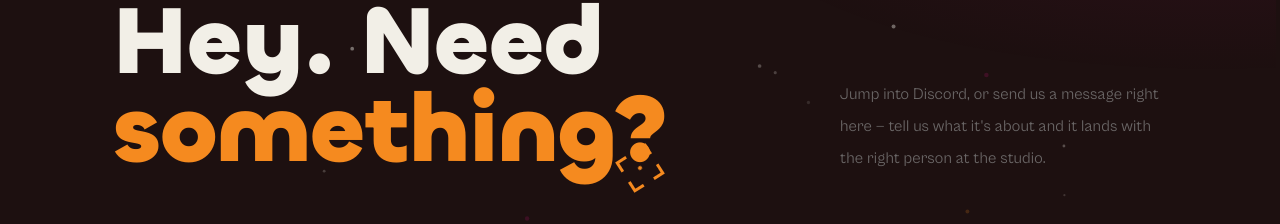
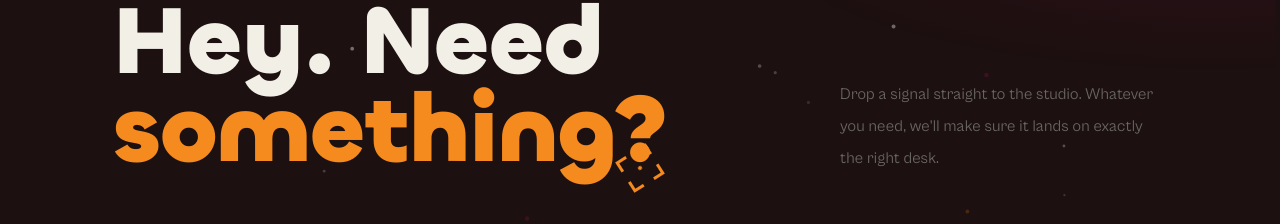
Before and after one commit to Nngtw-Studio/nngtw-studio, a Next.js app: page /connect in a window 1280 px wide. Shown: the part 232-456 px from the top of the page. Built offline with nearby package versions, Linux system fonts and the light colour scheme; no server answers.

Commit message:
Update Connect page intro text

```diff
--- a/src/app/connect/page.tsx
+++ b/src/app/connect/page.tsx
@@ -106,8 +106,7 @@ export default function ConnectPage() {
 
             <FadeIn delay={0.15} className="lg:col-span-4 lg:col-start-9">
               <p className="max-w-md text-base leading-8 text-brand-grey/70">
-                Jump into Discord, or send us a message right here — tell us what it&apos;s
-                about and it lands with the right person at the studio.
+                Drop a signal straight to the studio. Whatever you need, we&apos;ll make sure it lands on exactly the right desk.
               </p>
             </FadeIn>
           </div>
```
